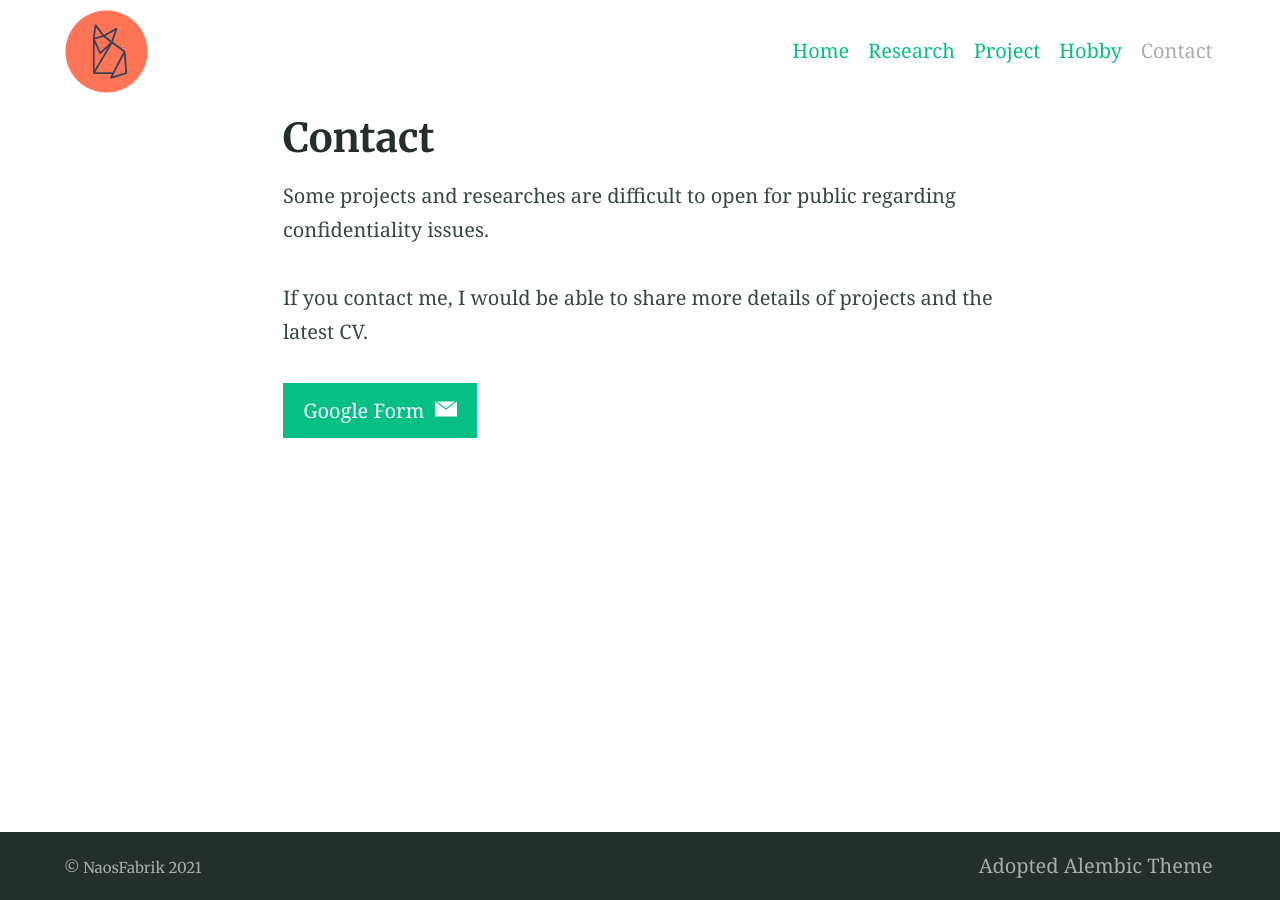
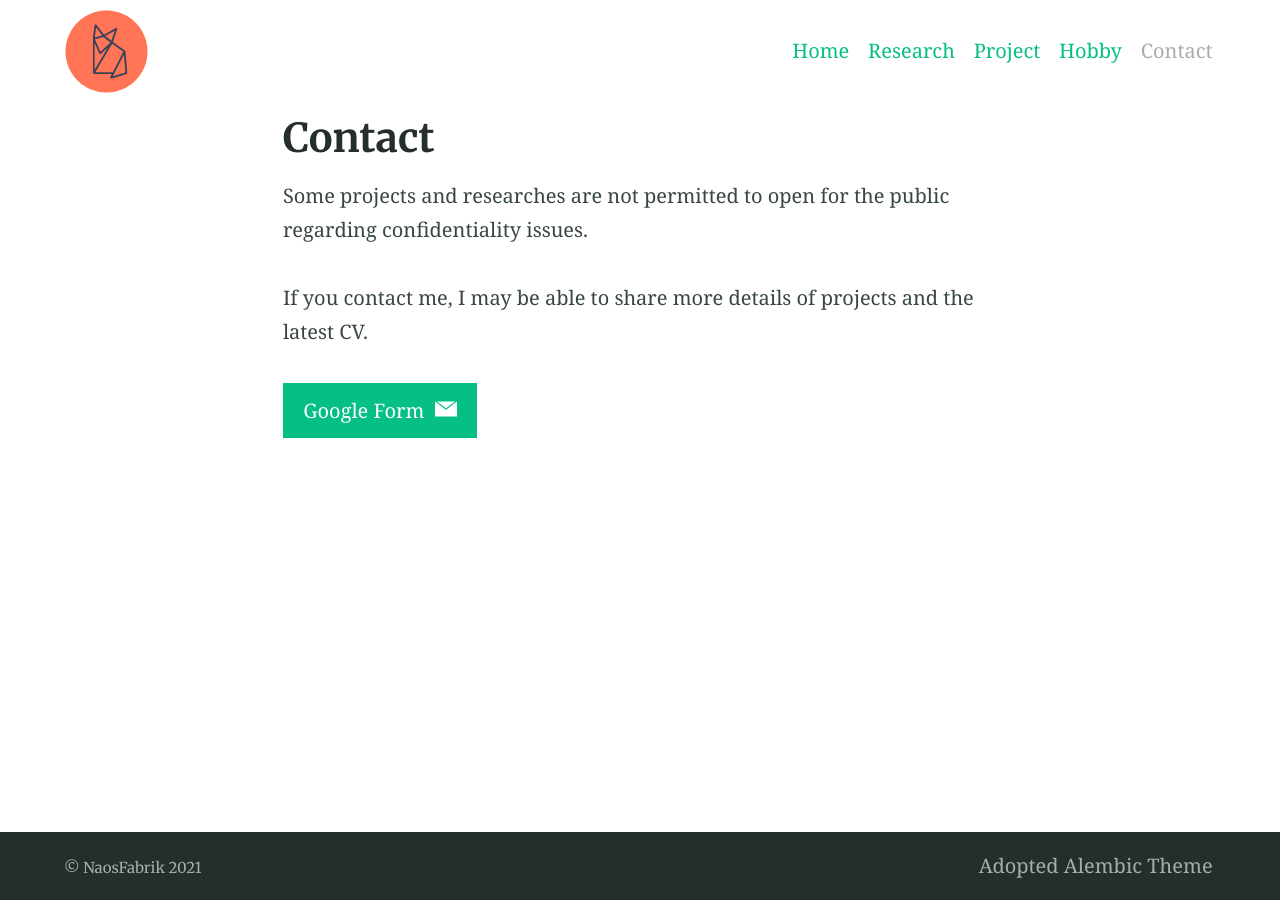
Before and after one commit to NaosFabrik/NaosFabrik.github.io, a Jekyll site: the page built from search.md, in a window 1280 px wide. Built offline with Jekyll 4.4.1, drawn with Linux system fonts in a browser that asks for light colours.

Commit message:
Update search.md

```diff
--- a/search.md
+++ b/search.md
@@ -2,8 +2,8 @@
 title: Contact
 excerpt: "Contact Information"
 ---
-Some projects and researches are difficult to open for public regarding confidentiality issues.
+Some projects and researches are not permitted to open for the public regarding confidentiality issues.
 
-If you contact me, I would be able to share more details of projects and the latest CV.
+If you contact me, I may be able to share more details of projects and the latest CV.
 
 {% include button.html text="Google Form" icon="email" link="https://forms.gle/eNTHtCFPUnCRYaMWA" %}
```
